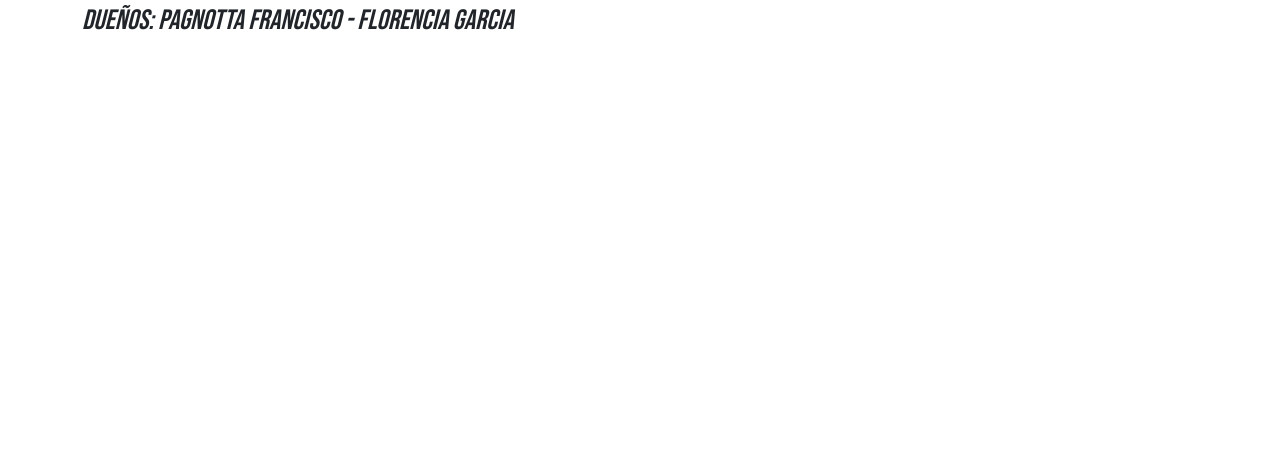
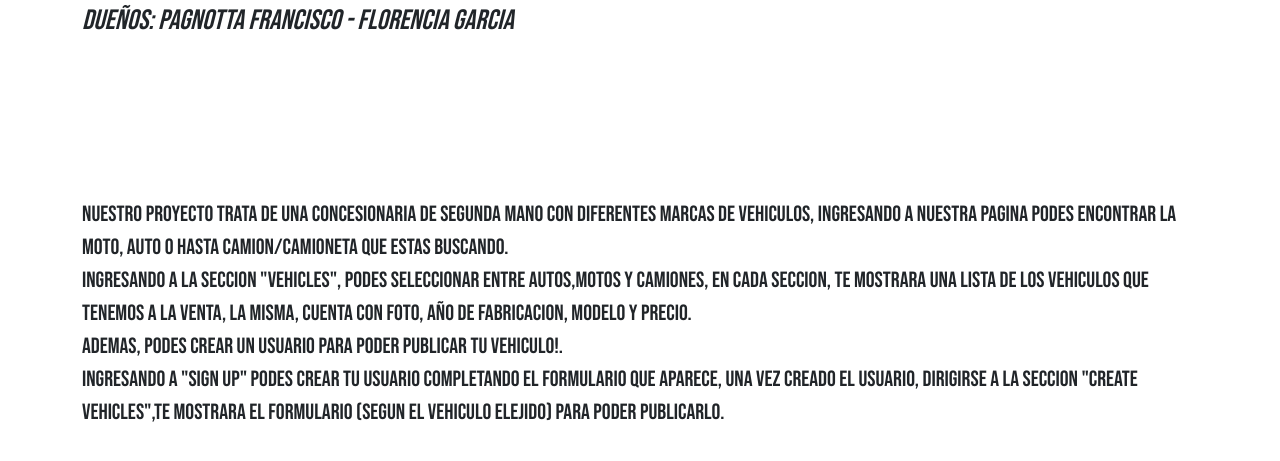
Before and after one commit to Fpagnotta/ProyectoTuVehiculo, a Django app: page /about_us/ in a window 1280 px wide. Shown: the part 154-615 px from the top of the page. Run offline with Django 4.2, Linux system fonts and the light colour scheme.

Commit message:
readme fin

```diff
--- a/templates/about_us.html
+++ b/templates/about_us.html
@@ -6,10 +6,12 @@
 <h1 style="font-family: Bebas Neue;font-style: italic;margin-left: 50rem;">about us</h1>
 <div class="container">
     <h2 style="font-family: Bebas Neue;font-style: italic;">Proyecto : TU VEHICULO </h2>
-    <h3 style="font-family: Bebas Neue;font-style: italic;">Dueños: pagnotta francisco - florencia garcia </h3>
-
-
-
+        <h3 style="font-family: Bebas Neue;font-style: italic;">Dueños: pagnotta francisco - florencia garcia </h3>
+            <p style="font-family: Bebas Neue;font-size: 22px;margin-top:10rem;">Nuestro proyecto trata de una concesionaria de segunda mano con diferentes marcas de vehiculos, ingresando a nuestra pagina podes encontrar la moto, auto o hasta camion/camioneta que estas buscando.<br>
+                                                                Ingresando a la seccion "Vehicles", podes seleccionar entre Autos,motos y camiones, en cada seccion, te mostrara una lista de los vehiculos que tenemos a la venta, la misma, cuenta con foto, año de fabricacion, modelo y precio. <br>
+                                                                Ademas, podes crear un usuario para poder publicar tu vehiculo!. <br>
+                                                                Ingresando a "sign up" podes crear tu usuario completando el formulario que aparece, una vez creado el usuario, dirigirse a la seccion "create vehicles",te mostrara el formulario (segun el vehiculo elejido) para poder publicarlo.
+            </p>
 </div>
 
 
```
Also changed, not shown: db.sqlite3, readme.md.
